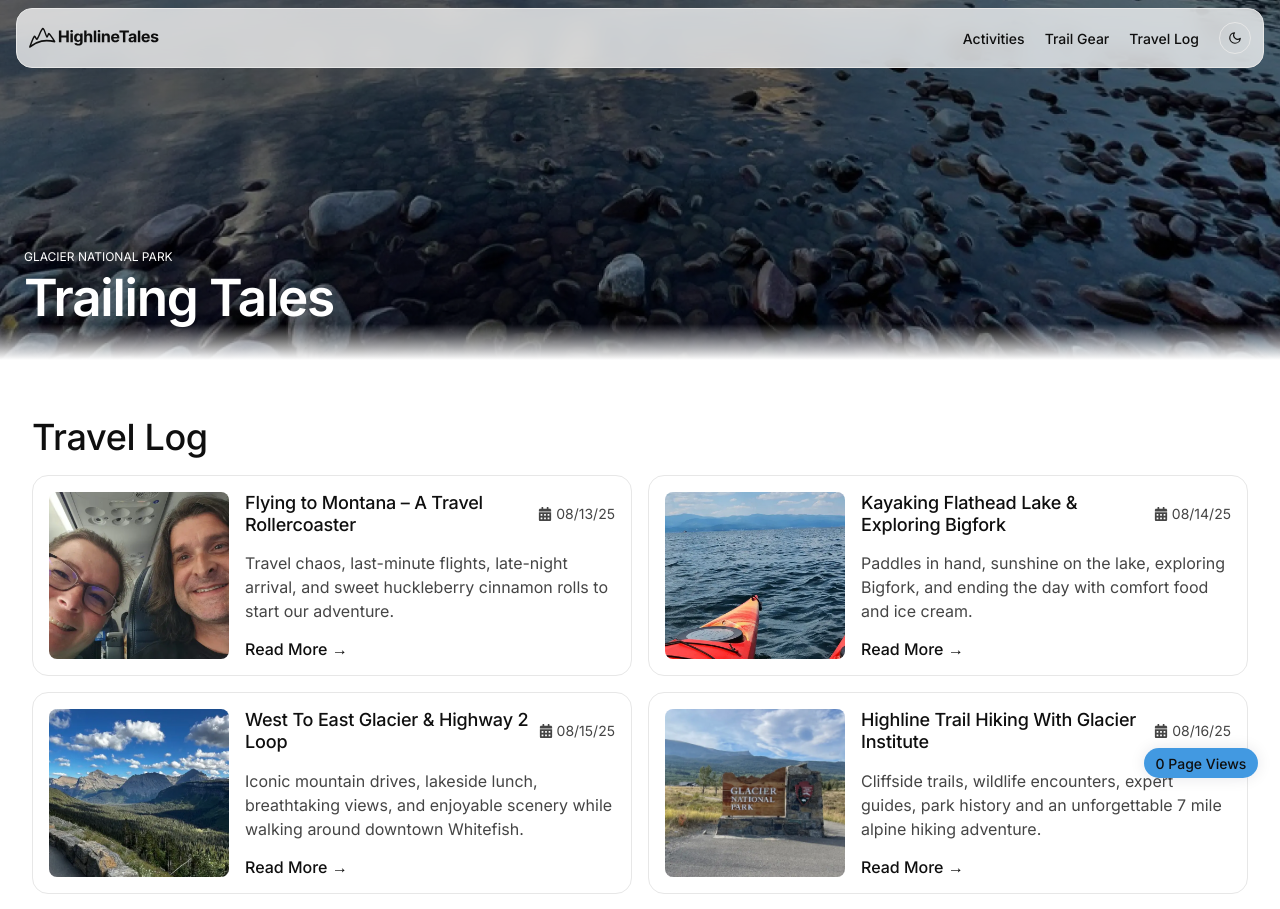
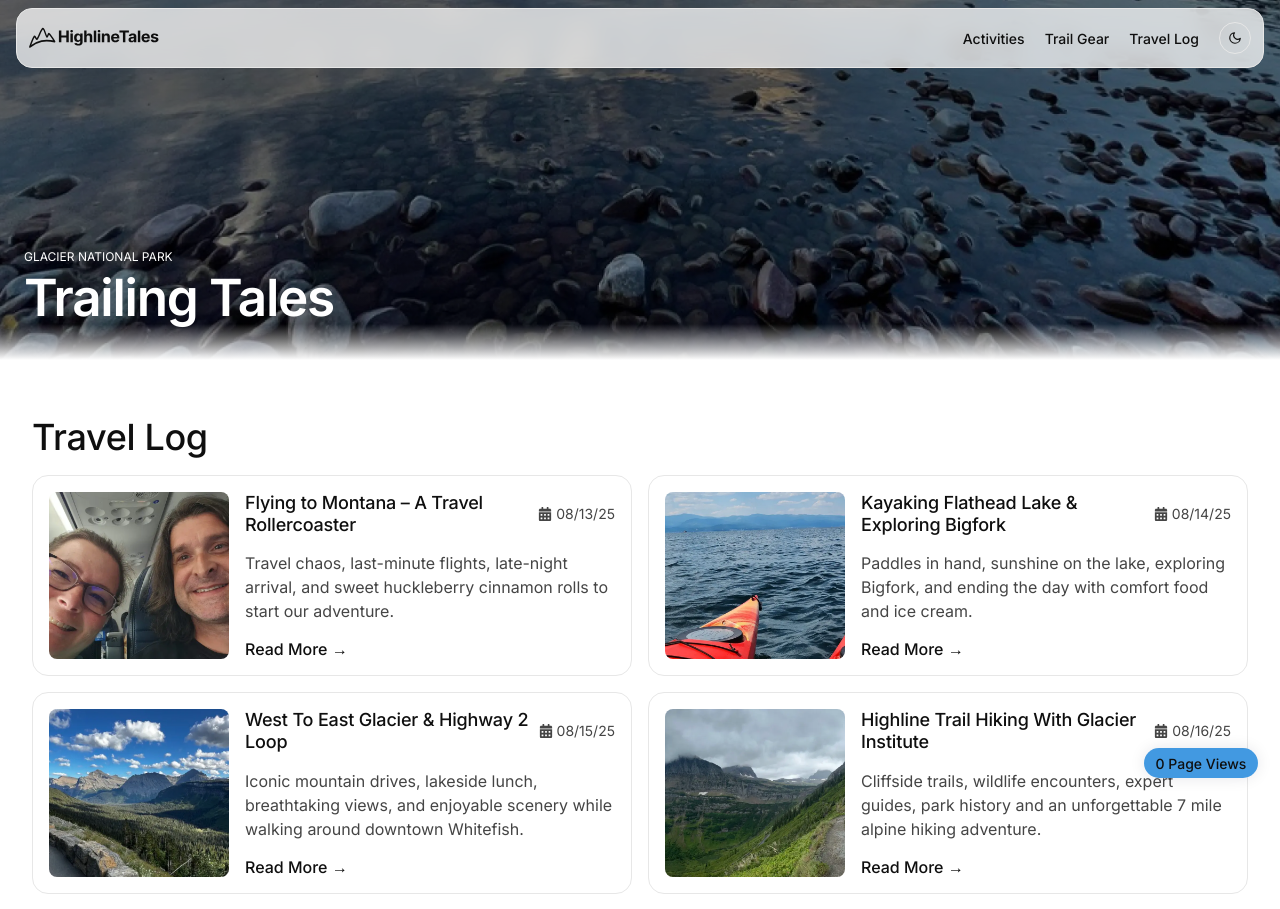
Before and after one commit to Timbaines/highline-tales, a React (Vite) app: page /blog in a window 1280 px wide. Shown: the top 909 px of the page. Built offline with nearby package versions, Linux system fonts and the light colour scheme; no server answers.

Commit message:
chore: update blog image in `blogData.js` for improved storytelling and add new asset to `/blog` directory

```diff
--- a/src/data/blogData.js
+++ b/src/data/blogData.js
@@ -96,7 +96,7 @@ export const blogData = [
             "[img src=\"/card-bg.png\" alt=\"Alpine wildflowers\" caption=\"Caption\" size=\"full\"]<br><br>" +
             "[h3]H3[/h3]<br><br>" +
             "Paragraph...<br><br>",
-        image: "/blog-post-day-1.webp",
+        image: "/blog/highlinetales-day4-glacier-institute-highline-trail.webp",
         tags: ["Planning", "Trips", "Glacier"]
     },
     {
```
Also changed, not shown: public/blog/highlinetales-day4-glacier-institute-highline-trail.webp (added).
